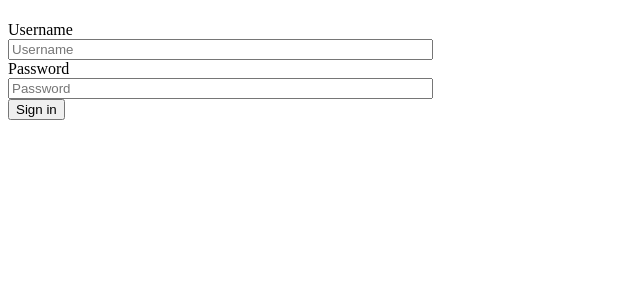
After one commit to amin-elmellouki/tp_flask_COCHET_ELMELLOUKI, a Flask app: page /login in a window 1280 px wide. The commit adds this page. Shown: the top 300 px of the page, without its empty margins (0-640 px from the left). Run offline with Flask 2, Linux system fonts and the light colour scheme; some libraries are stand-ins or nearby versions.

Commit message:
début du formulaire / Ne marche pas encore

```diff
--- a/tuto/templates/base.html
+++ b/tuto/templates/base.html
@@ -8,6 +8,14 @@
     <body>
         <header>
             <h1>{{ title }}</h1>
+            <ul class="nav navbar-nav navbar-right">
+                {% if current_user.is_authenticated %}
+                    <li><a>{{ current_user.username }}</a></li>
+                    <li><a href="{{ url_for('logout') }}">
+                        <span class="glyphicon glyphicon-log-out" title="Logout"></span>
+                    </a></li>
+                {% endif %}
+            </ul>
         </header>
         {% block main %}{% endblock %}
     </body>
--- /dev/null
+++ b/tuto/templates/login.html
@@ -0,0 +1,23 @@
+{% extends "base.html" %}
+{% block main %}
+<form class="form-horizontal" role="form" method="POST" action="{{ url_for('login') }}">
+    {{ form.hidden_tag() }}
+    <div class="form-group"></div>
+        <label for="username" class="col-sm-2 control-label">{{ form.username.label }}</label>
+        <div class="col-sm-10">
+            {{ form.username(size=50, class_="form-control", placeholder="Username") }}
+        </div>
+    </div>
+    <div class="form-group">
+        <label for="password" class="col-sm-2 control-label">{{ form.password.label }}</label>
+        <div class="col-sm-10">
+            {{ form.password(size=50, class_="form-control", placeholder="Password") }}
+        </div>
+    </div>
+    <div class="form-group">
+        <div class="col-sm-offset-2 col-sm-10">
+            <button type="submit" class="btn btn-default">Sign in</button>
+        </div>
+    </div>
+</form>
+{% endblock %}
--- a/tuto/views.py
+++ b/tuto/views.py
@@ -1,10 +1,12 @@
 from flask import url_for, redirect, render_template, flash
 from .app import app, db
-from .models import Author, get_author, get_sample
+from .models import Author, get_author, get_sample, User
 from flask_wtf import FlaskForm
-from wtforms import StringField, HiddenField
+from wtforms import StringField, HiddenField, PasswordField
 from wtforms.validators import DataRequired
-
+from hashlib import sha256
+from flask_login import login_user, current_user, logout_user
+from flask import request
 
 class AuthorForm(FlaskForm):
     id = HiddenField('id')
@@ -77,3 +79,31 @@
         "detail_author.html",
         author=a
     )
+
+class LoginForm(FlaskForm):
+    username = StringField('Username')
+    password = PasswordField('Password')
+
+    def get_authenticated_user(self):
+        user = User.query.get(self.username.data)
+        if user is None:
+            return None
+        m = sha256()
+        m.update(self.password.data.encode())
+        passwd = m.hexdigest()
+        return user if passwd == user.password else None
+
+@app.route("/login", methods=["GET", "POST"])
+def login():
+    f = LoginForm()
+    if f.validate_on_submit():
+        user = f.get_authenticated_user()
+        if user:
+            login_user(user)
+            return redirect(url_for("home"))
+    return render_template("login.html", form=f)
+
+@app.route("/logout")
+def logout():
+    logout_user()
+    return redirect(url_for("home"))
```
Also changed, not shown: tuto/templates/baseBS.html (+17 -0 lines), tuto/static/images/logout_test.png (added).
